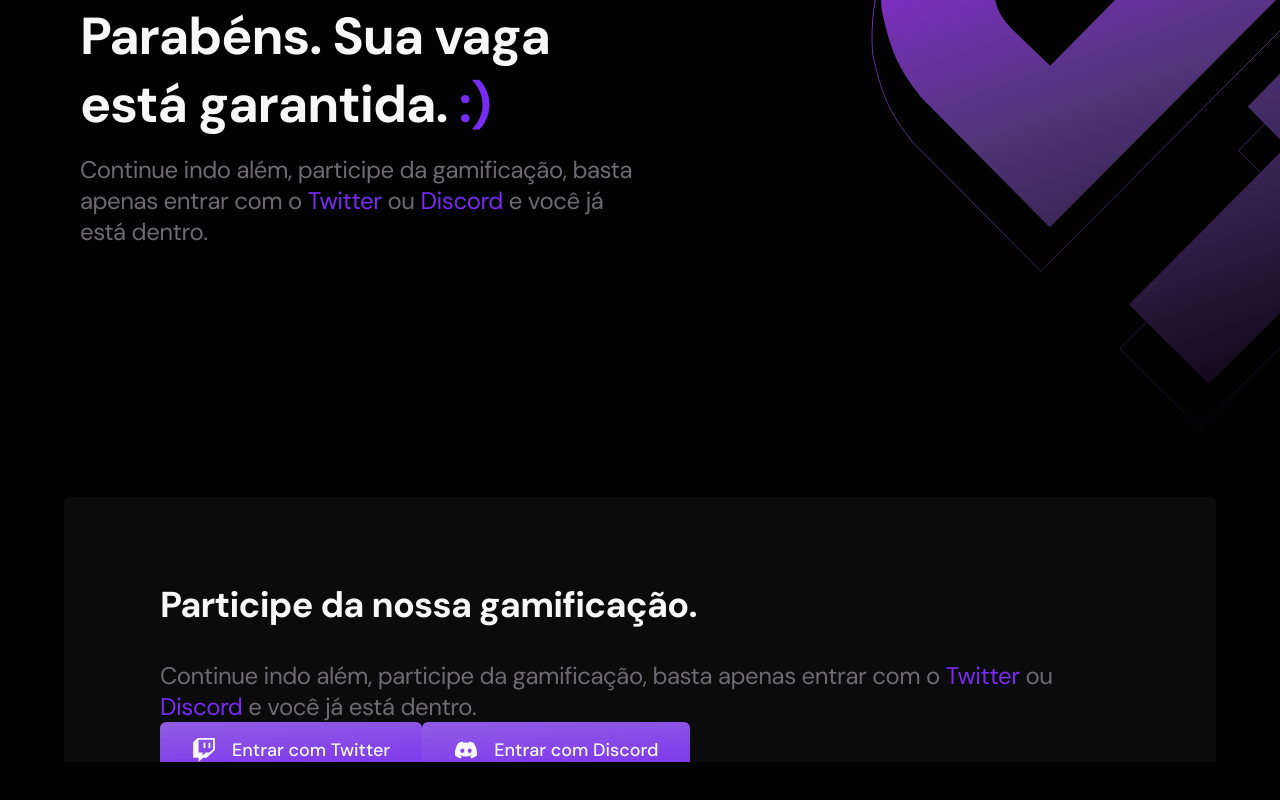
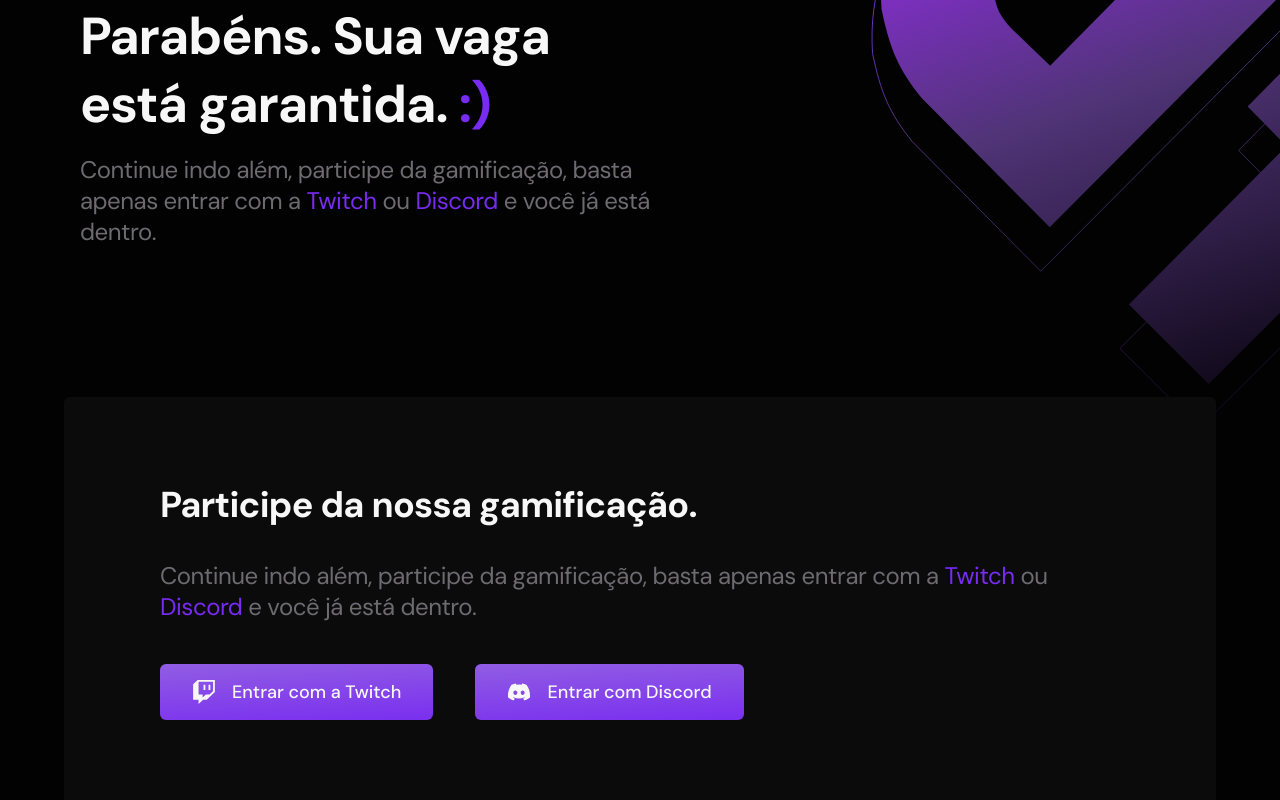
Before and after one commit to he4rt/he4rtconf-landing, a Next.js app: page /me in a window 1280 px wide. Shown: the part 304-1104 px from the top of the page. Before the commit the page ends 1066 px from the top, so only its background shows below. Built offline with nearby package versions, Linux system fonts and the light colour scheme.

Commit message:
feat(wip): styles for user page

```diff
--- a/src/components/NoticeCard/index.tsx
+++ b/src/components/NoticeCard/index.tsx
@@ -9,8 +9,8 @@ type NoticeProps = {
   children?: ReactNode
 }
 
-const NoticeCard = ({ title, subtitle, children }: NoticeProps) => (
-  <WrapperNoticeCard>
+const NoticeCard = ({ title, subtitle, children, ...props }: NoticeProps) => (
+  <WrapperNoticeCard {...props}>
     <Content as="div">
       <Title level={2} color="white" size="medium" fontWeight="bold">
         {title}
--- a/src/pages/me.tsx
+++ /dev/null
@@ -1,68 +0,0 @@
-import type { NextPage } from 'next'
-import { FaTwitch, FaDiscord } from 'react-icons/fa'
-
-import Header from 'components/Header'
-import HeroSection from 'components/HeroSection'
-import Highlight from 'components/Highlight'
-import NoticeCard from 'components/NoticeCard'
-import Button from 'components/Button'
-
-const Me: NextPage = () => {
-  return (
-    <>
-      <Header />
-      <HeroSection
-        title={
-          <>
-            Parabéns. Sua vaga está garantida.{' '}
-            <Highlight size="huge" fontWeight="semibold">
-              :)
-            </Highlight>
-          </>
-        }
-        subtitle={
-          <>
-            Continue indo além, participe da gamificação, basta apenas entrar
-            com o{' '}
-            <Highlight size="small" fontWeight="light">
-              Twitter
-            </Highlight>{' '}
-            ou{' '}
-            <Highlight size="small" fontWeight="light">
-              Discord
-            </Highlight>{' '}
-            e você já está dentro.
-          </>
-        }
-      />
-      <NoticeCard
-        title="Participe da nossa gamificação."
-        subtitle={
-          <>
-            Continue indo além, participe da gamificação, basta apenas entrar
-            com o{' '}
-            <Highlight size="small" fontWeight="light">
-              Twitter
-            </Highlight>{' '}
-            ou{' '}
-            <Highlight size="small" fontWeight="light">
-              Discord
-            </Highlight>{' '}
-            e você já está dentro.
-          </>
-        }
-      >
-        <div style={{ display: 'flex', alignItems: 'center' }}>
-          <Button>
-            <FaTwitch size={24} /> Entrar com Twitter
-          </Button>
-          <Button>
-            <FaDiscord size={24} /> Entrar com Discord
-          </Button>
-        </div>
-      </NoticeCard>
-    </>
-  )
-}
-
-export default Me
--- /dev/null
+++ b/src/pages/me/index.tsx
@@ -0,0 +1,51 @@
+import type { NextPage } from 'next'
+import { FaTwitch, FaDiscord } from 'react-icons/fa'
+
+import Header from 'components/Header'
+import HeroSection from 'components/HeroSection'
+import Highlight from 'components/Highlight'
+import Button from 'components/Button'
+
+import { Card, WrapperButtons } from './styles'
+
+const TitlePage = () => (
+  <>
+    Parabéns. Sua vaga está garantida.{' '}
+    <Highlight size="huge" fontWeight="semibold">
+      :)
+    </Highlight>
+  </>
+)
+
+const SubTitlePage = () => (
+  <>
+    Continue indo além, participe da gamificação, basta apenas entrar com a{' '}
+    <Highlight size="small" fontWeight="light">
+      Twitch
+    </Highlight>{' '}
+    ou{' '}
+    <Highlight size="small" fontWeight="light">
+      Discord
+    </Highlight>{' '}
+    e você já está dentro.
+  </>
+)
+
+const Me: NextPage = () => (
+  <>
+    <Header />
+    <HeroSection title={<TitlePage />} subtitle={<SubTitlePage />} />
+    <Card title="Participe da nossa gamificação." subtitle={<SubTitlePage />}>
+      <WrapperButtons>
+        <Button>
+          <FaTwitch size={24} /> Entrar com a Twitch
+        </Button>
+        <Button>
+          <FaDiscord size={24} /> Entrar com Discord
+        </Button>
+      </WrapperButtons>
+    </Card>
+  </>
+)
+
+export default Me
--- /dev/null
+++ b/src/pages/me/styles.ts
@@ -0,0 +1,17 @@
+import styled from 'styled-components'
+
+import NoticeCard from 'components/NoticeCard'
+
+export const Card = styled(NoticeCard)`
+  position: unset !important;
+`
+
+export const WrapperButtons = styled.div`
+  display: flex;
+  align-items: center;
+  margin-top: 4.2rem;
+
+  > button {
+    margin-right: 4.2rem;
+  }
+`
```
